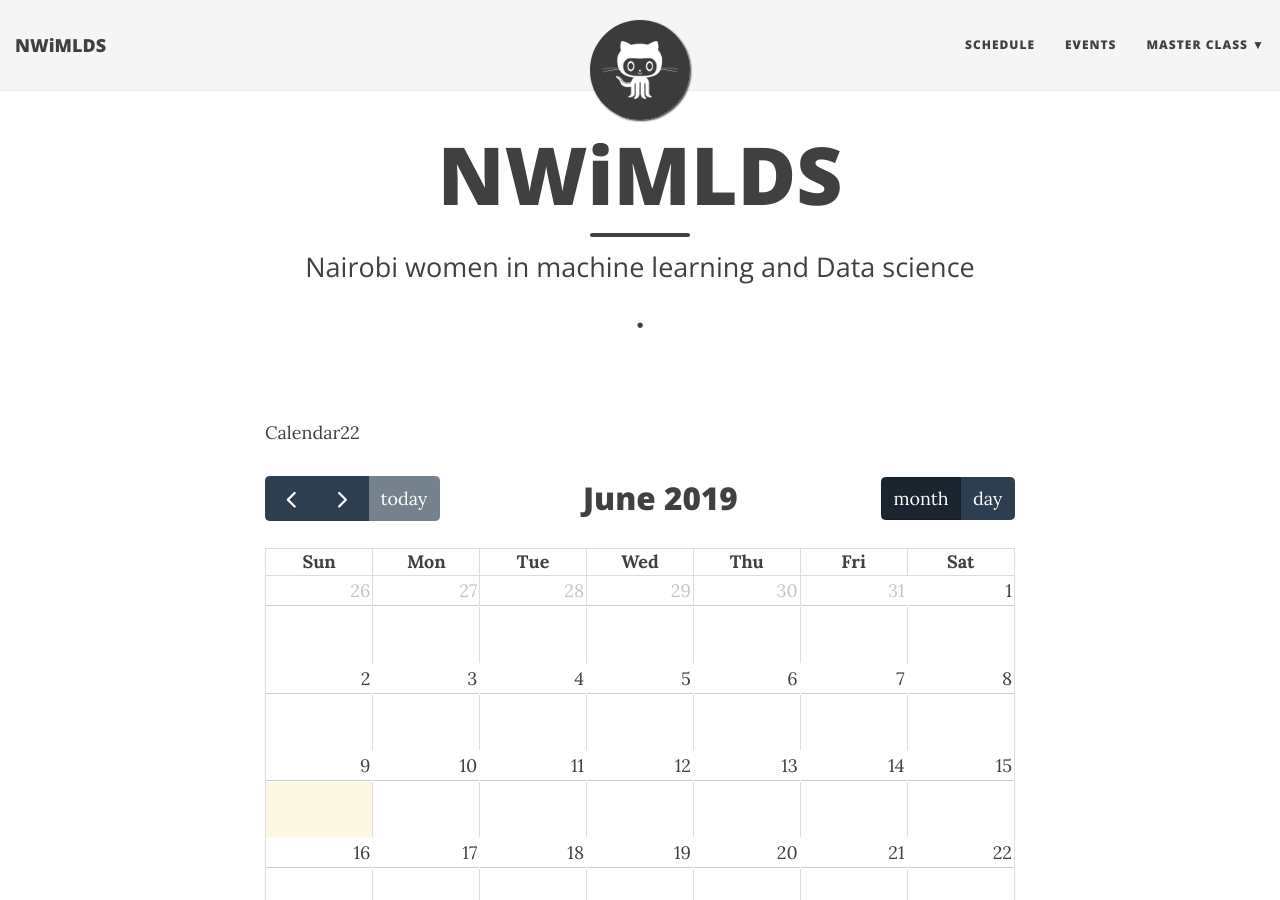
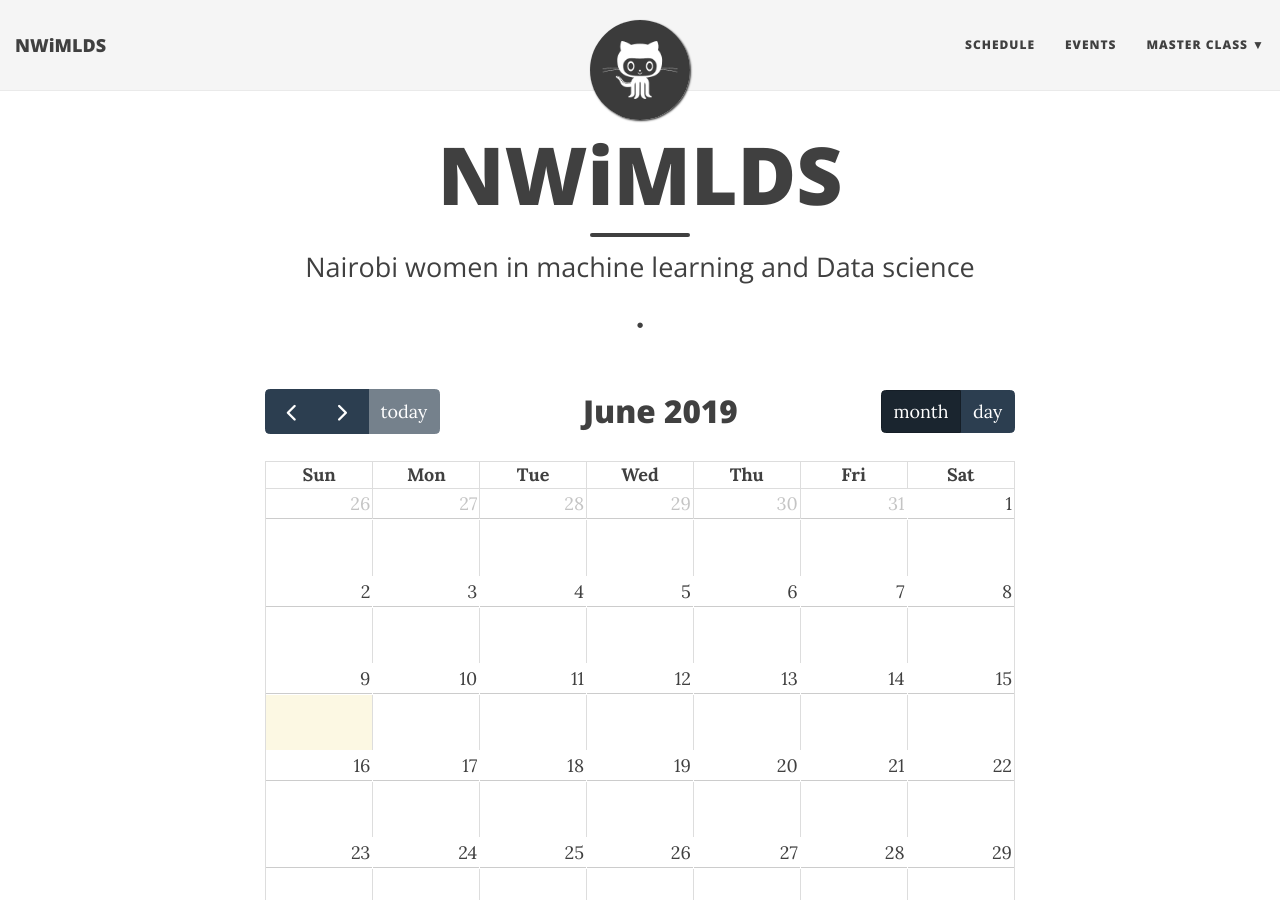
Before and after one commit to Mariam-ke/NWiMLDS.github.io, a Jekyll site: the page aboutme.html, which Jekyll copies as it is, in a window 1280 px wide and 900 px high. Built offline with Jekyll 4.4.1, drawn with Linux system fonts in a browser that asks for light colours; nearby versions of some CDN libraries.

Commit message:
Update aboutme.html

```diff
--- a/aboutme.html
+++ b/aboutme.html
@@ -211,8 +211,6 @@
       <div class="posts-list">
 </div>
 
-	    <p>Calendar22 </p>
-
 <div id='loading'>loading...</div>
 
       <div id='calendar'></div>
@@ -227,7 +225,7 @@
     <div class="container beautiful-jekyll-footer">
         <div class="row">
           <div class="col-lg-8 col-lg-offset-2 col-md-10 col-md-offset-1">
-		<ul class="list-inline text-center footer-links"><li><a href="https://github.com/nwimlds" title="github"><span class="fa-stack fa-lg" aria-hidden="true">
+		<!--<ul class="list-inline text-center footer-links"><li><a href="https://github.com/nwimlds" title="github"><span class="fa-stack fa-lg" aria-hidden="true">
                       <i class="fa fa-circle fa-stack-2x"></i>
                       <i class="fa fa-github fa-stack-1x fa-inverse"></i>
 			<i class="fa fa-circle fa-stack-2x"></i>
@@ -239,6 +237,22 @@
                     <span class="sr-only">Twitter</span>
                   </a>
                 </li></ul>
+
+<!--- Share on Twitter -->
+    <a href="https://twitter.com/intent/tweet?text={{ page.title | url_encode }}+{{ site.url }}{{ page.url }}"
+      class="btn btn-social-icon btn-twitter" title="Share on Twitter">
+      <span class="fa fa-fw fa-twitter" aria-hidden="true"></span>
+      <span class="sr-only">Twitter</span>
+    </a>
+
+
+
+  <!--- Share on Facebook -->
+    <a href="https://www.facebook.com/sharer/sharer.php?u={{ site.url }}{{ page.url }}"
+      class="btn btn-social-icon btn-facebook" title="Share on Facebook">
+      <span class="fa fa-fw fa-facebook" aria-hidden="true"></span>
+      <span class="sr-only">Facebook</span>
+    </a>
       <p class="copyright text-muted">
       nwimlds
       &nbsp;&bull;&nbsp;
```
